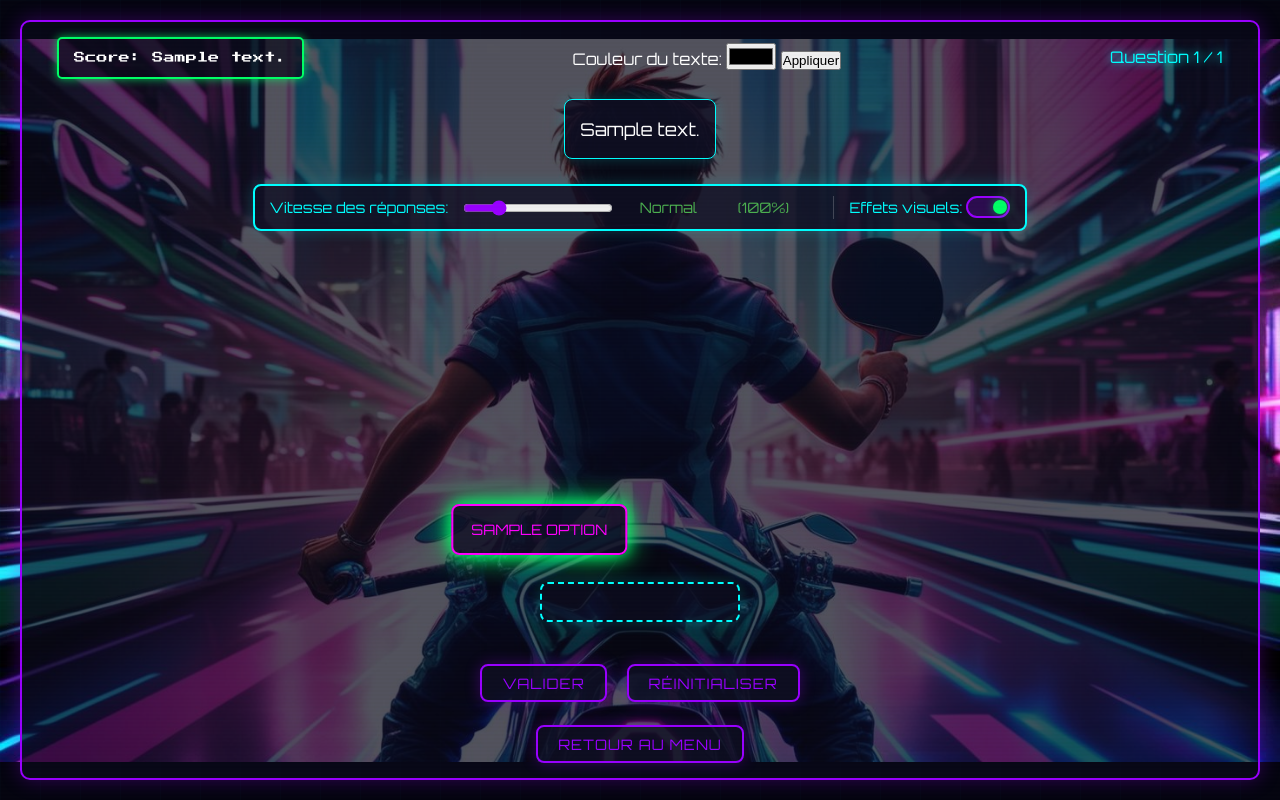
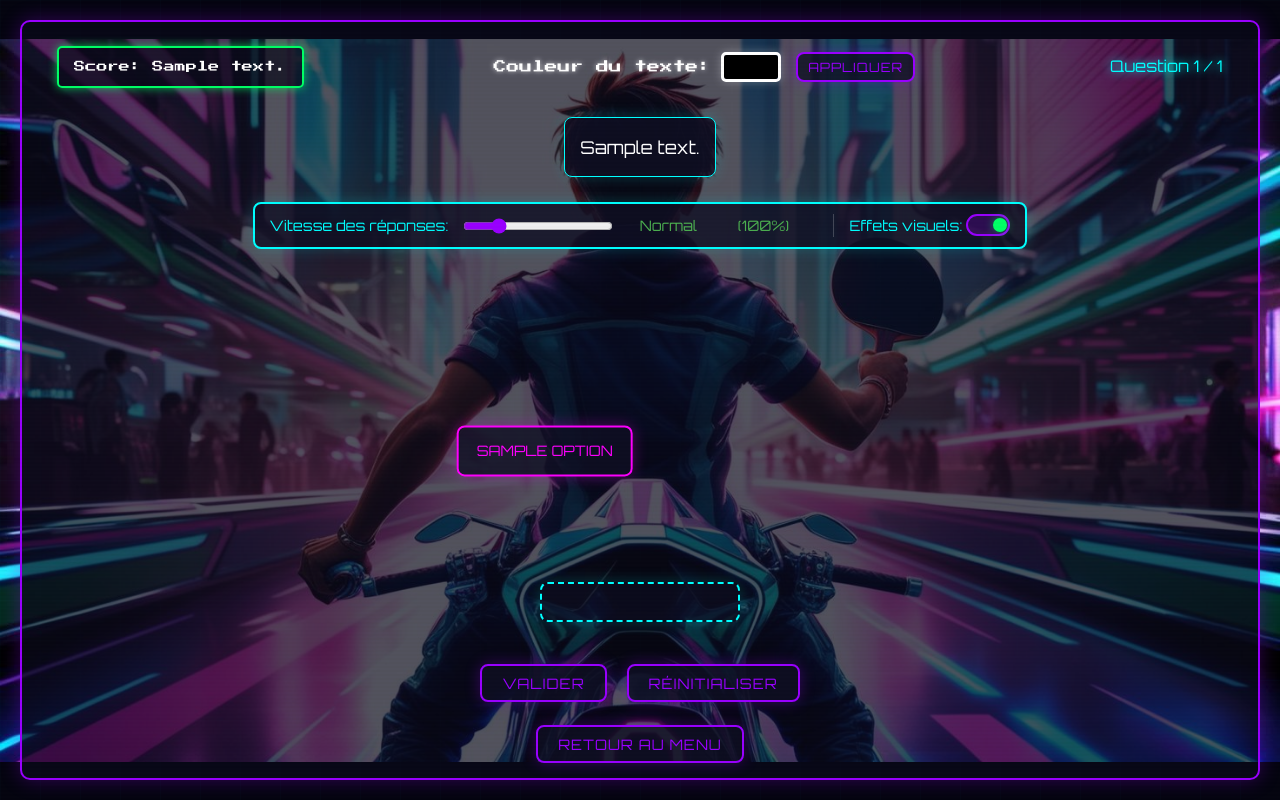
Before and after one commit to AlexMyddleware/svt-reproduction-animaux, a Flask app: template src/svt_app/templates/texte_a_trous.html in a window 1280 px wide. Run offline with Flask 3, Linux system fonts and the light colour scheme; the template is opened without the code that fills it: most values are stand-ins (such as "Sample title", 1, 10 or a date in 2020).

Commit message:
color picker styling

```diff
--- a/src/svt_app/static/css/texte_a_trous.css
+++ b/src/svt_app/static/css/texte_a_trous.css
@@ -346,3 +346,51 @@ header {
     transform: none;
     box-shadow: none;
 }
+
+.color-picker-button {
+    display: flex;
+    align-items: center;
+    gap: 10px;
+    margin: 10px 0;
+}
+
+.color-picker-button label {
+    color: #fff;
+    text-shadow: 0 0 5px rgba(255, 255, 255, 0.7);
+    font-family: 'Press Start 2P', cursive;
+    font-size: 0.8em;
+}
+
+#color-picker {
+    width: 60px;
+    height: 30px;
+    padding: 0;
+    border: 3px solid #fff;
+    border-radius: 5px;
+    background: transparent;
+    cursor: pointer;
+    box-shadow: 0 0 10px rgba(255, 255, 255, 0.3);
+}
+
+#color-picker::-webkit-color-swatch-wrapper {
+    padding: 0;
+}
+
+#color-picker::-webkit-color-swatch {
+    border: none;
+    border-radius: 3px;
+}
+
+/* Add some hover effects for the color picker */
+#color-picker:hover {
+    transform: scale(1.05);
+    box-shadow: 0 0 15px rgba(255, 255, 255, 0.5);
+    transition: all 0.2s ease;
+}
+
+/* Specific styles for the apply button to complement existing retro-button */
+.color-apply-btn {
+    min-width: 100px;
+    font-size: 0.8em !important;
+    padding: 5px 10px !important;
+}
--- a/src/svt_app/static/js/effects_toggle.js
+++ b/src/svt_app/static/js/effects_toggle.js
@@ -64,7 +64,7 @@ function changeColor(hex) {
 // Initialize color picker functionality
 document.addEventListener('DOMContentLoaded', function() {
     const colorPicker = document.getElementById('color-picker');
-    const applyColorBtn = document.querySelector('.color-picker-button button');
+    const applyColorBtn = document.querySelector('.color-apply-btn');
 
     if (colorPicker && applyColorBtn) {
         // Load saved color preference if available
--- a/src/svt_app/templates/texte_a_trous.html
+++ b/src/svt_app/templates/texte_a_trous.html
@@ -24,7 +24,7 @@
             <div class="color-picker-button">
                 <label for="color-picker">Couleur du texte:</label>
                 <input type="color" id="color-picker" value="#000000">
-                <button class="color-picker-button">Appliquer</button>
+                <button class="retro-button color-apply-btn">Appliquer</button>
             </div>
 
             <div class="question-number">
```
